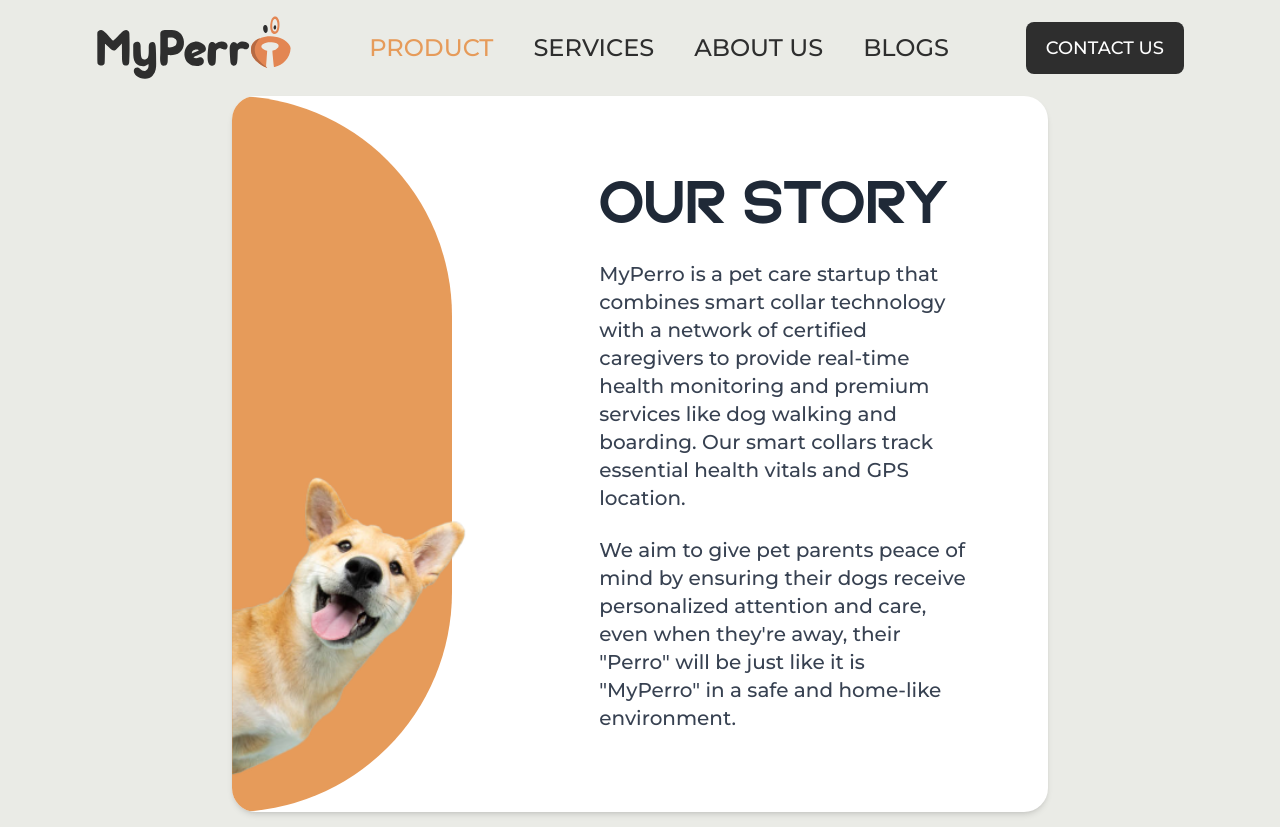
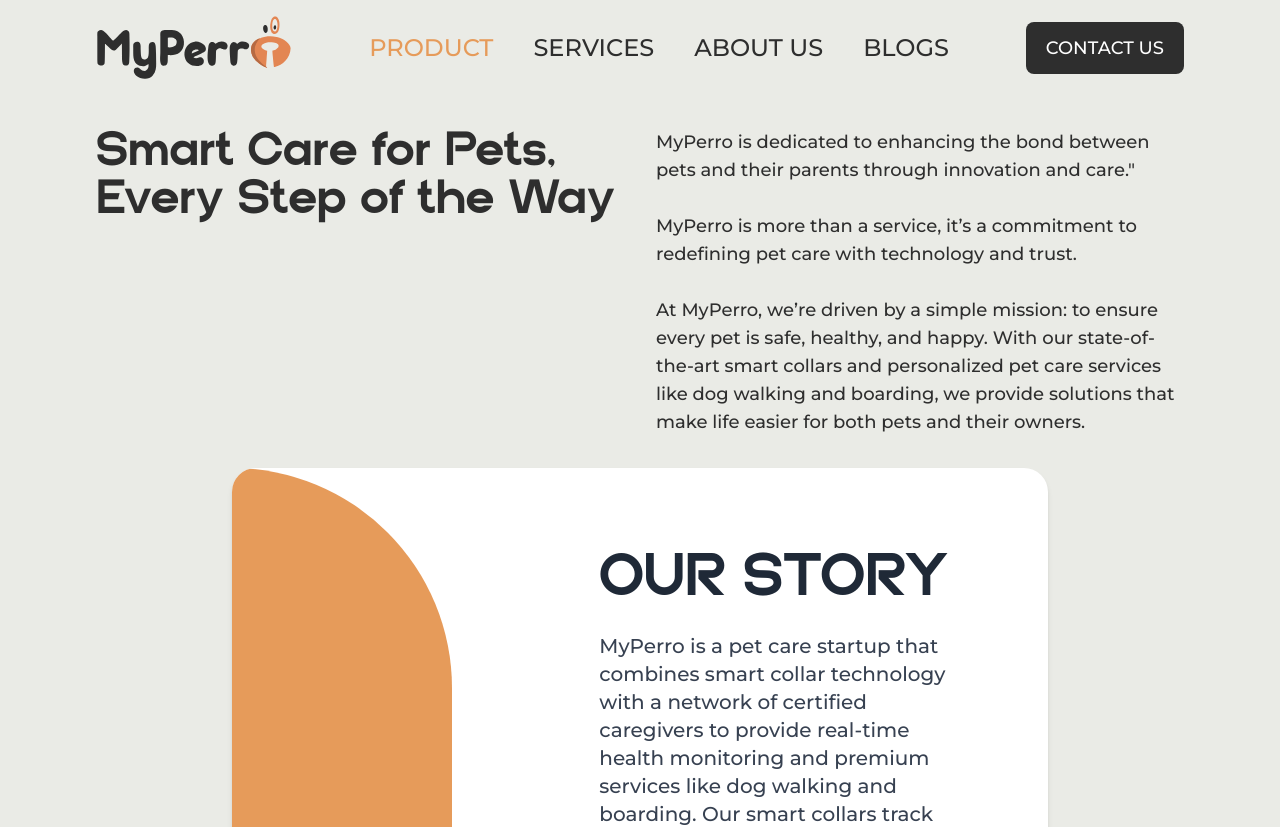
Before and after one commit to var-code-5/landing_page, a Next.js app: page / in a window 1280 px wide. Shown: the top 827 px of the page. Built offline with nearby package versions, Linux system fonts and the light colour scheme.

Commit message:
feat: add description section

```diff
--- /dev/null
+++ b/src/components/About/Description.tsx
@@ -0,0 +1,18 @@
+import React from 'react'
+
+function Description() {
+  return (
+    <div className='w-full flex flex-col md:flex-row my-4 md:my-8 gap-8'>
+        <h1 className='text-3xl md:text-5xl font-borela text-background md:w-1/2'>
+        Smart Care for Pets, Every Step of the Way
+        </h1>
+        <div className='md:w-1/2 font-montserrat font-medium text-md md:text-lg text-background'>
+            <p>MyPerro is dedicated to enhancing the bond between pets and their parents through innovation and care."</p>
+            <br></br><p>MyPerro is more than a service, it’s a commitment to redefining pet care with technology and trust.</p>
+            <br></br><p>At MyPerro, we’re driven by a simple mission: to ensure every pet is safe, healthy, and happy. With our state-of-the-art smart collars and personalized pet care services like dog walking and boarding, we provide solutions that make life easier for both pets and their owners. </p>
+        </div>
+    </div>
+  )
+}
+
+export default Description
--- a/src/components/About/index.tsx
+++ b/src/components/About/index.tsx
@@ -1,8 +1,12 @@
 import React from 'react'
 import Story from './Story'
+import Description from './Description'
 function About() {
   return (
+    <>
+    <Description />
     <Story />
+    </>
   )
 }
 
```
